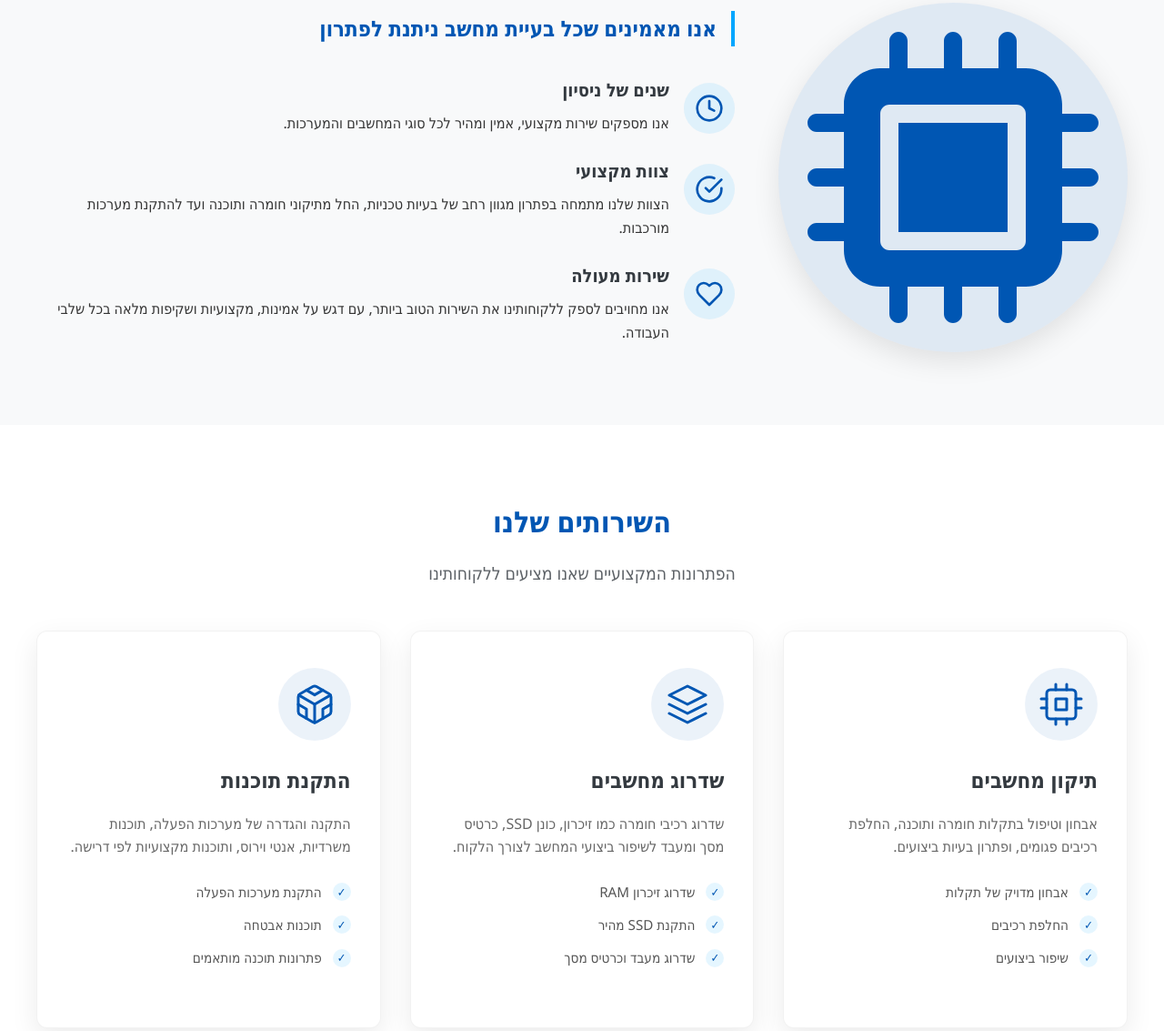
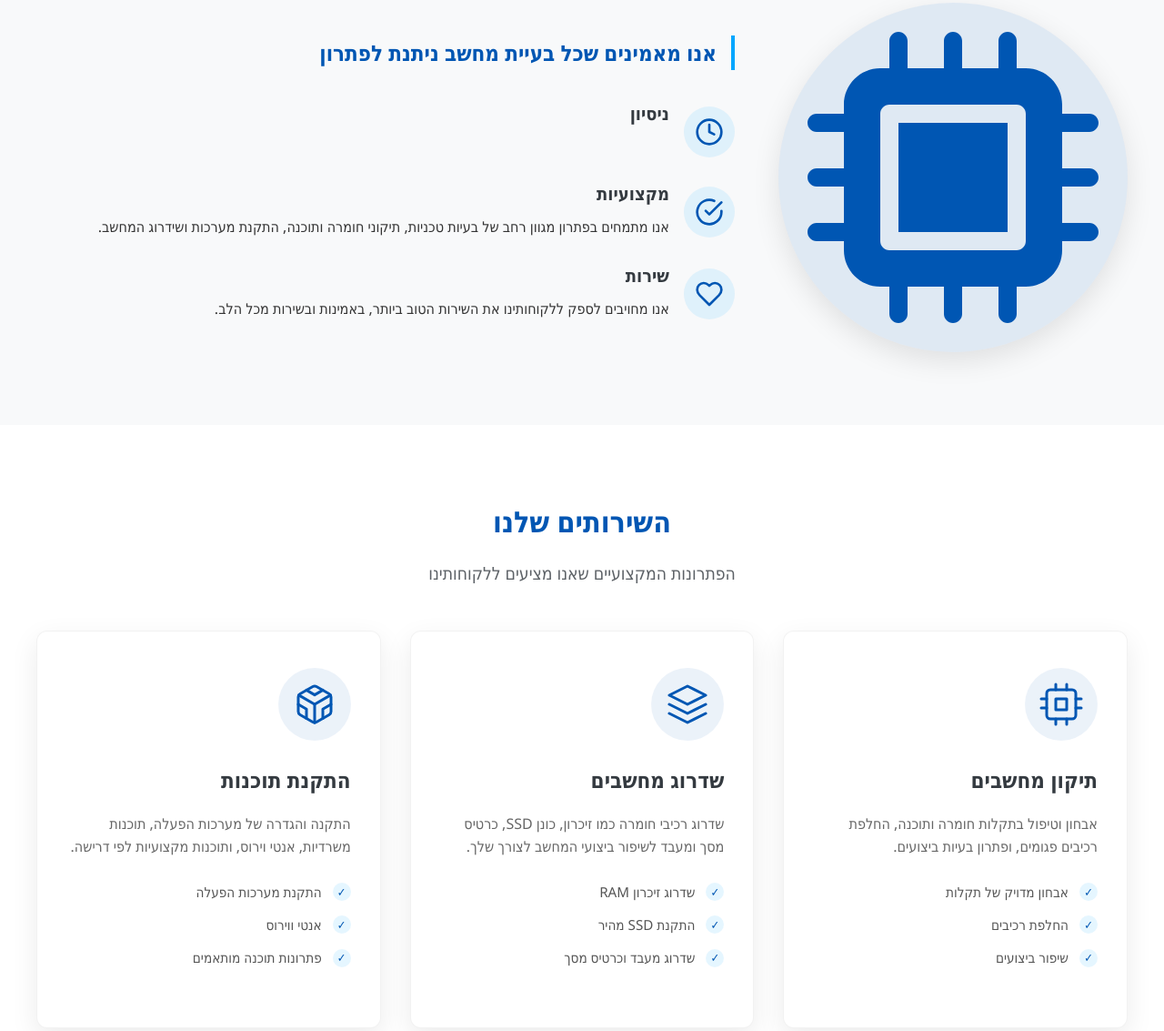
Before and after one commit to Mocoloco461/Compupair_Site, a plain HTML site: page index.html in a window 1280 px wide. Shown: the part 636-1769 px from the top of the page at 91% size. Drawn offline with Linux system fonts and the light colour scheme.

Commit message:
Update index.html

```diff
--- a/index.html
+++ b/index.html
@@ -781,7 +781,7 @@
 
     <section class="hero">
         <h1>פתרונות מחשוב מקצועיים</h1>
-        <p>אנחנו ב-CompuPair מספקים שירותי תיקון, שדרוג והתקנה למחשבים ומערכות מחשוב במהירות, באמינות ובמחירים הוגנים.</p>
+        <p>ב-<strong>קומפיופר</strong> המחשב שלך בידיים טובות <br> תיקונים, שדרוגים והתקנות באמינות ובמחיר הוגן.</p>
         <div class="hero-cta">
             <a href="https://wa.me/972508838662" target="_blank" class="whatsapp-button">
                 <svg xmlns="http://www.w3.org/2000/svg" width="24" height="24" viewBox="0 0 24 24" fill="white" style="vertical-align: middle; margin-left: 8px;">
@@ -814,8 +814,8 @@
                                 </svg>
                             </div>
                             <div class="about-feature-text">
-                                <h3>שנים של ניסיון</h3>
-                                <p>אנו מספקים שירות מקצועי, אמין ומהיר לכל סוגי המחשבים והמערכות.</p>
+                                <h3>ניסיון</h3>
+                                <p></p>
                             </div>
                         </div>
                         <div class="about-feature">
@@ -826,8 +826,8 @@
                                 </svg>
                             </div>
                             <div class="about-feature-text">
-                                <h3>צוות מקצועי</h3>
-                                <p>הצוות שלנו מתמחה בפתרון מגוון רחב של בעיות טכניות, החל מתיקוני חומרה ותוכנה ועד להתקנת מערכות מורכבות.</p>
+                                <h3>מקצועיות</h3>
+                                <p>אנו מתמחים בפתרון מגוון רחב של בעיות טכניות, תיקוני חומרה ותוכנה, התקנת מערכות ושידרוג המחשב.</p>
                             </div>
                         </div>
                         <div class="about-feature">
@@ -837,8 +837,9 @@
                                 </svg>
                             </div>
                             <div class="about-feature-text">
-                                <h3>שירות מעולה</h3>
-                                <p>אנו מחויבים לספק ללקוחותינו את השירות הטוב ביותר, עם דגש על אמינות, מקצועיות ושקיפות מלאה בכל שלבי העבודה.</p>
+                                <h3>שירות</h3>
+                                <p>אנו מחויבים לספק ללקוחותינו את השירות הטוב ביותר, באמינות ובשירות מכל הלב.
+                                </p>
                             </div>
                         </div>
                     </div>
@@ -886,7 +887,7 @@
                         </svg>
                     </div>
                     <h3>שדרוג מחשבים</h3>
-                    <p>שדרוג רכיבי חומרה כמו זיכרון, כונן SSD, כרטיס מסך ומעבד לשיפור ביצועי המחשב לצורך הלקוח.</p>
+                    <p>שדרוג רכיבי חומרה כמו זיכרון, כונן SSD, כרטיס מסך ומעבד לשיפור ביצועי המחשב לצורך שלך.</p>
                     <div class="service-features">
                         <div class="service-feature">שדרוג זיכרון RAM</div>
                         <div class="service-feature">התקנת SSD מהיר</div>
@@ -909,7 +910,7 @@
                     <p>התקנה והגדרה של מערכות הפעלה, תוכנות משרדיות, אנטי וירוס, ותוכנות מקצועיות לפי דרישה.</p>
                     <div class="service-features">
                         <div class="service-feature">התקנת מערכות הפעלה</div>
-                        <div class="service-feature">תוכנות אבטחה</div>
+                        <div class="service-feature"> אנטי ווירוס</div>
                         <div class="service-feature">פתרונות תוכנה מותאמים</div>
                     </div>
                 </div>
@@ -949,7 +950,7 @@
                         </svg>
                     </div>
                     <h4>אמינות מוכחת</h4>
-                    <p>אנו מחויבים לאמינות מלאה בכל היבט של השירות שלנו, מהאבחון הראשוני ועד לפתרון הסופי. תמיד נציג בפניך את התמונה המלאה.</p>
+                    <p>אנו מחויבים לאמינות מלאה בכל היבט של השירות שלנו, מהאבחון הראשוני ועד לפתרון הסופי.</p>
                 </div>
 
                 <div class="benefit-card">
@@ -961,7 +962,7 @@
                         </svg>
                     </div>
                     <h4>איכות ללא פשרות</h4>
-                    <p>אנו משתמשים רק בחלקים ורכיבים איכותיים ומקוריים, ומבצעים את העבודה ברמה הגבוהה ביותר כדי להבטיח את אריכות ימי המחשב שלך.</p>
+                    <p>אנו משתמשים  בחלקים ורכיבים איכותיים ומקוריים, ומבצעים את העבודה ברמה הגבוהה ביותר כדי להבטיח את אריכות ימי המחשב שלך.</p>
                 </div>
 
                 <div class="benefit-card">
@@ -983,7 +984,7 @@
                         </svg>
                     </div>
                     <h4>מקצועיות</h4>
-                    <p>הצוות שלנו מורכב מאנשי מקצוע מנוסים עם ידע נרחב בכל תחומי המחשוב והטכנולוגיה, המתעדכנים באופן תמידי בחידושים האחרונים.</p>
+                    <p>הצוות שלנו מורכב מאנשי מקצוע מנוסים עם ידע נרחב  בתחומי המחשוב והטכנולוגיה, המתעדכנים באופן תמידי בחידושים האחרונים.</p>
                 </div>
 
                 <div class="benefit-card">
@@ -994,7 +995,7 @@
                         </svg>
                     </div>
                     <h4>מחירים הוגנים</h4>
-                    <p>אנו מציעים מחירים תחרותיים והוגנים, עם שקיפות מלאה וללא עלויות נסתרות. הצעת המחיר שתקבל היא המחיר הסופי, ללא הפתעות.</p>
+                    <p>אנו מציעים מחירים תחרותיים והוגנים, עם שקיפות מלאה וללא עלויות נסתרות.</p>
                 </div>
 
                 <div class="benefit-card">
```
